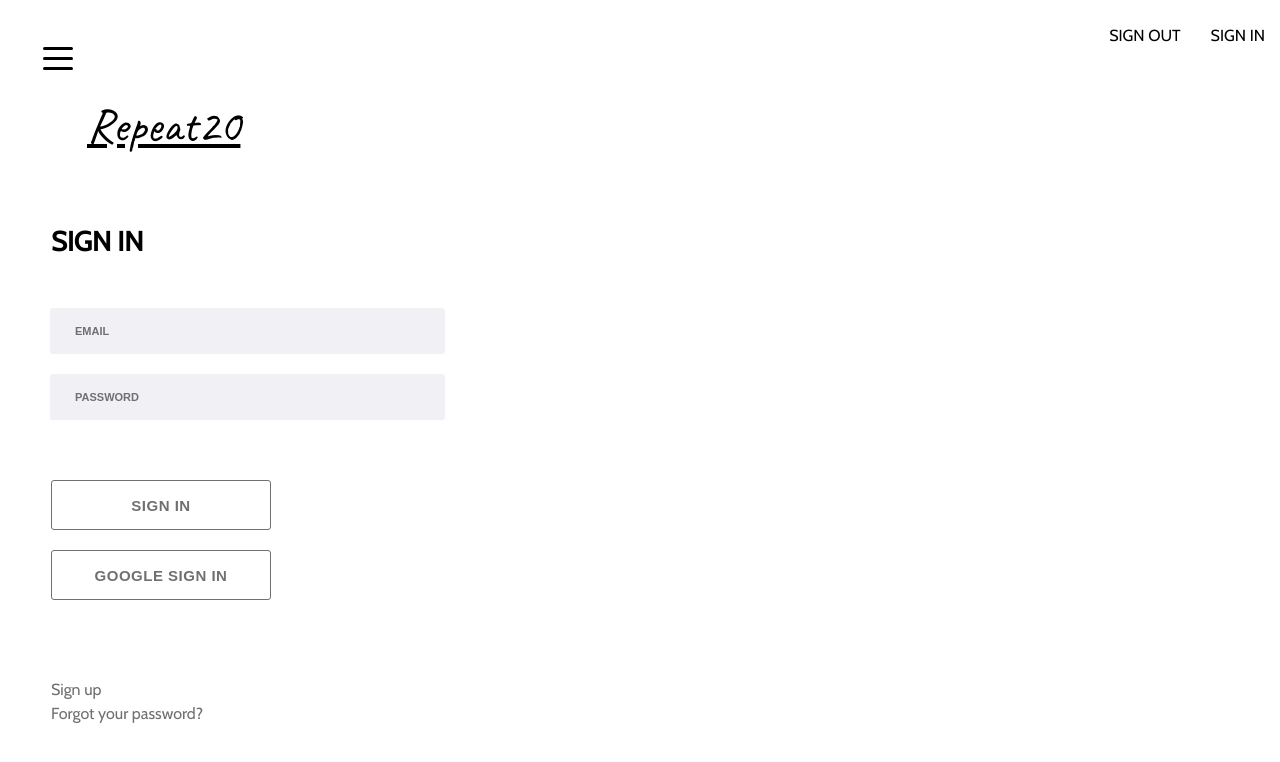
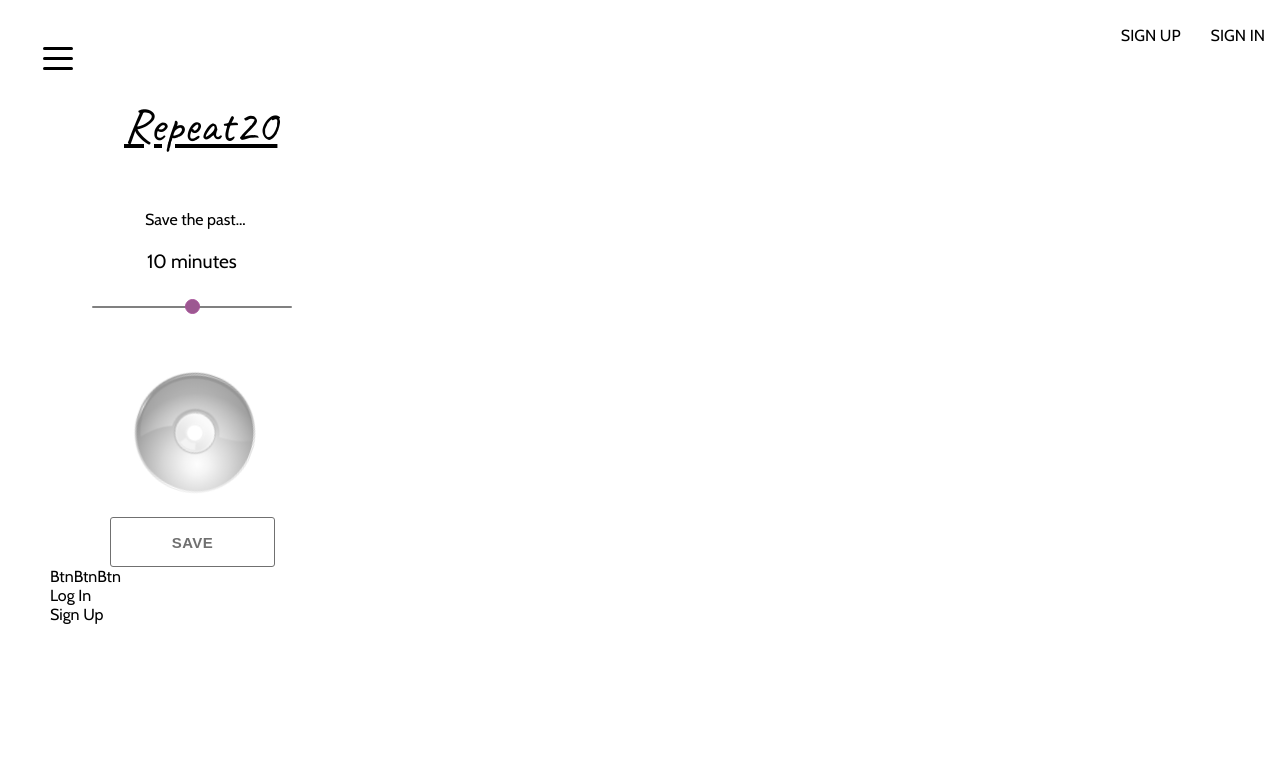
Before and after one commit to luke01455/repeat-mobile3, a React (Create React App) app: page / in a window 1280 px wide. Shown: the top 762 px of the page. Built offline with nearby package versions, Linux system fonts and the light colour scheme; no server answers; a web font is replaced by a local one.

Commit message:
sorted out some routing issues including making signin route and redirecting based on current user state

```diff
--- a/src/App.js
+++ b/src/App.js
@@ -1,5 +1,5 @@
 import React, { useEffect } from 'react';
-import { Route } from 'react-router-dom';
+import { Route, Switch, Redirect } from 'react-router-dom';
 import { connect } from 'react-redux';
 import { createStructuredSelector } from 'reselect';
 
@@ -24,6 +24,7 @@ const App = ({ checkUserSession, currentUser }) => {
     <div className="App">
       <Header />
       <Title />
+      <Switch>
       <Route
               exact
               path="/"
@@ -32,11 +33,23 @@ const App = ({ checkUserSession, currentUser }) => {
                   <HomePage />
                   //<SignIn/>
                 ) : (
-                  <SignIn/>
-                  //<HomePage />
+                  //<SignIn/>
+                  <HomePage />
                 )
               }
               />
+                  <Route
+              exact
+              path="/signin"
+              render={() =>
+                currentUser ? (
+                  <Redirect to="/" />
+                ) : (
+                  <SignIn />
+                )
+              }
+              />
+      </Switch>
     </div>
   );
 }
--- a/src/components/header/header.component.jsx
+++ b/src/components/header/header.component.jsx
@@ -22,11 +22,11 @@ const Header = ({ currentUser, signOutStart }) => (
         {
                 currentUser ? (
                 <Link className='OptionLink' to='/signin'>
-                    SIGN IN
+                    MY ACC
                 </Link>
                 ) : (
-                <div className='OptionLink' as='div' onClick={signOutStart}>
-                    SIGN OUT
+                <div className='OptionLink' as='div' >
+                    SIGN UP
                 </div>
                 )}
             {
--- a/src/components/title/title.styles.scss
+++ b/src/components/title/title.styles.scss
@@ -1,7 +1,7 @@
 .title-container {
     font-size: 3em;
     text-align: left;
-    margin-left: 87px;
+    margin-left: 124px;
     margin-top: 22px;
     margin-bottom: 35px;
     font-family: 'Caveat', cursive;
```
